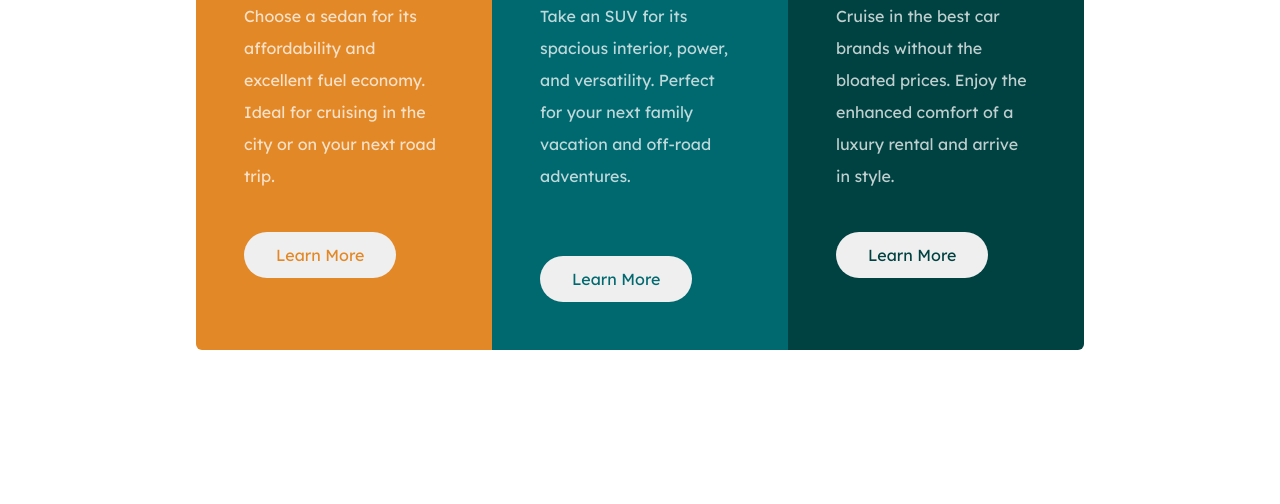
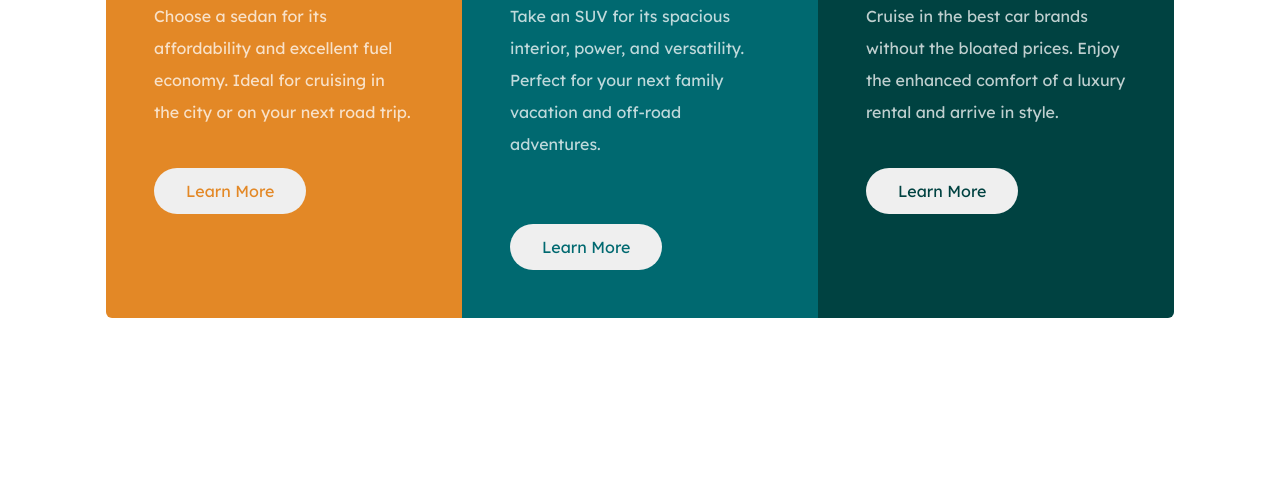
Before and after one commit to Maryan121/3-column-preview-card-component, a plain HTML site: page index.html in a window 1280 px wide. Shown: the part 296-800 px from the top of the page. Drawn offline with nearby package versions, Linux system fonts and the light colour scheme.

Commit message:
Update index.html

```diff
--- a/index.html
+++ b/index.html
@@ -9,7 +9,7 @@
   <title>3-column preview card component</title>
 </head>
 <body>
-  <main class="container p-lg-5  w-75">
+  <main class="container p-lg-5  w-100">
     <div class="row my-5 ">
       <div class="col-lg  card1 p-lg-5 py-5 px-4 rounded-start">
         <svg width="64" height="40" xmlns="http://www.w3.org/2000/svg"><g fill="none" fill-rule="evenodd"><circle fill="#000" opacity=".201" cx="20" cy="20" r="20"/><path d="M52.936 24.11c1.942 0 3.517 1.542 3.517 3.445 0 1.903-1.575 3.445-3.517 3.445s-3.516-1.542-3.516-3.445c0-1.903 1.574-3.445 3.516-3.445zm-21.957 0c1.942 0 3.517 1.542 3.517 3.445 0 1.903-1.575 3.445-3.517 3.445s-3.516-1.542-3.516-3.445c0-1.903 1.574-3.445 3.516-3.445zm6.948-4.848v1.429c0 .716.61 1.293 1.348 1.259a1.295 1.295 0 001.225-1.295v-1.393h8.256l13.483 1.313c.956.093 1.676.881 1.676 1.814 0 2.89-2.126 5.303-4.926 5.819.397-3.557-2.458-6.62-6.053-6.62-3.646 0-6.504 3.14-6.039 6.723h-9.879c.466-3.588-2.397-6.722-6.039-6.722-3.595 0-6.45 3.062-6.052 6.62-2.14-.398-3.916-1.912-4.61-3.931h1.142c.731 0 1.32-.598 1.285-1.322-.033-.678-.629-1.2-1.322-1.2H20v-.251c0-1.274 1.066-2.243 2.306-2.243h15.62zM42.59 11c2.645 0 4.99 1.556 5.972 3.963l.726 1.779H40.17L38.413 11h4.178zm-6.865 0l1.758 5.741H26.505l3.357-3.654A6.502 6.502 0 0134.644 11h1.082z" fill="#FFD473" fill-rule="nonzero"/></g></svg>
```
